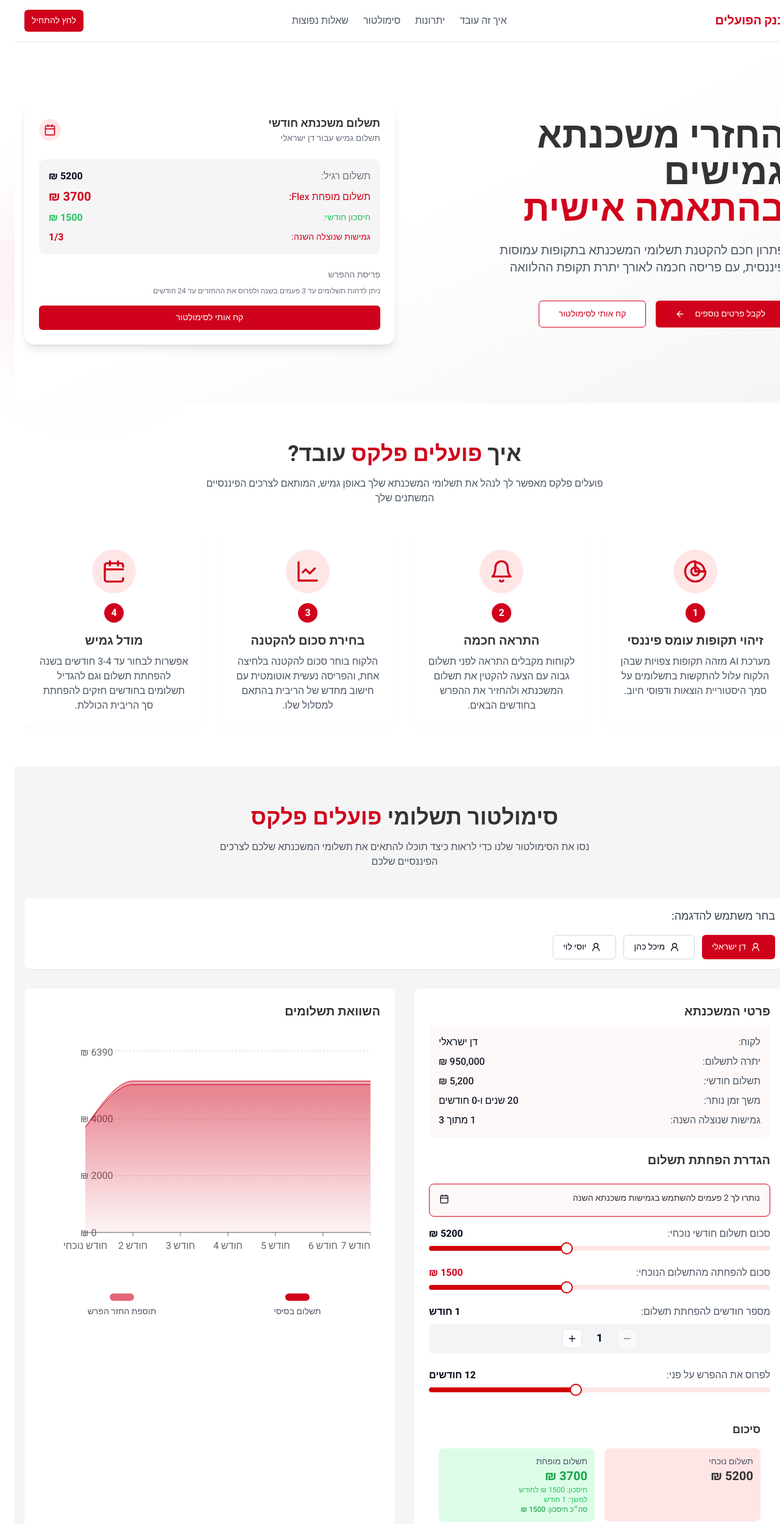
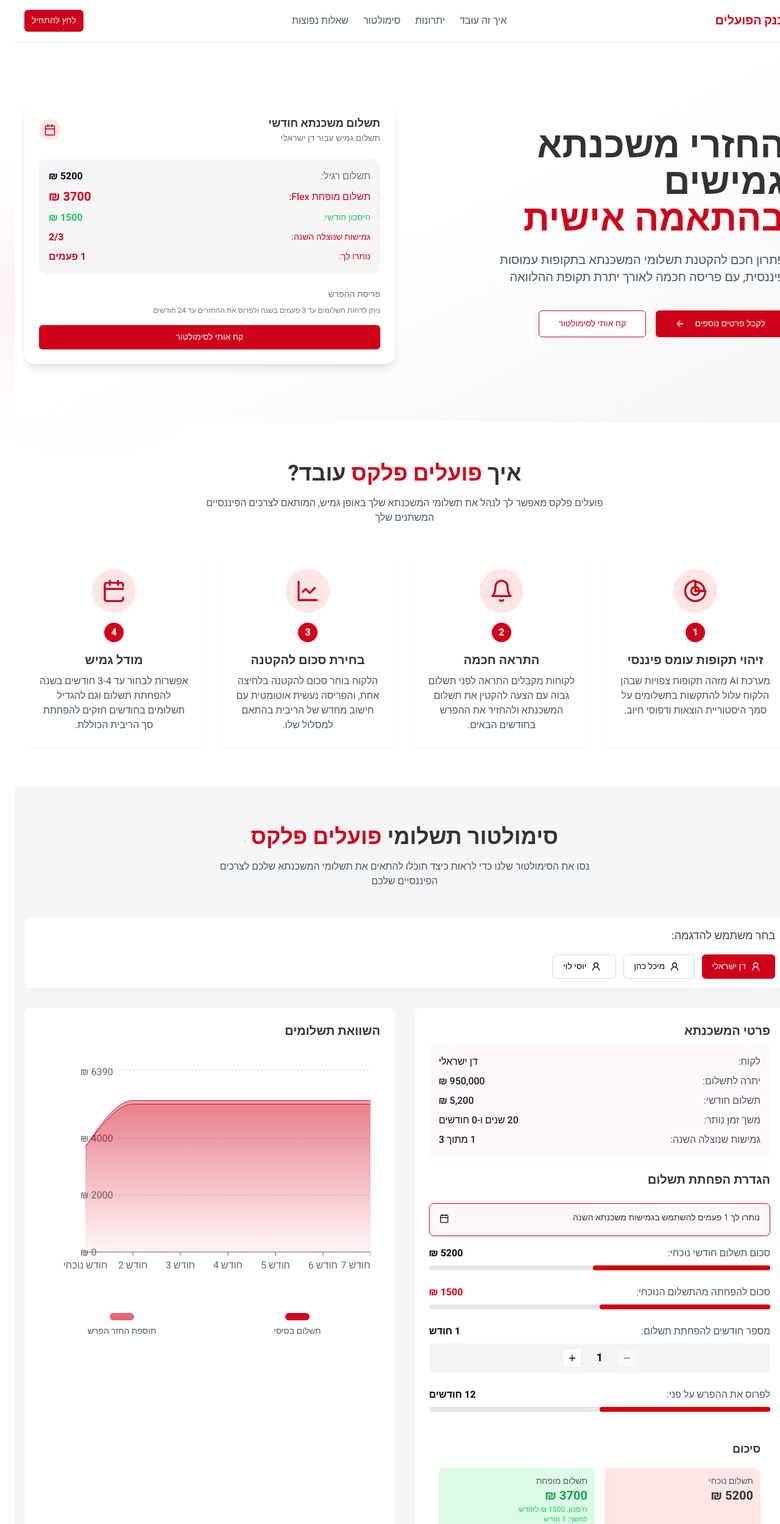
Before and after one commit to nirshar1977/poalim-flex-flow, a React (Vite) app: page / in a window 1280 px wide. Shown: the top 2499 px of the page at 61% size. Built offline with nearby package versions, Linux system fonts and the light colour scheme.

Commit message:
Fix: Update flex count label
Update the "נותרו לך 2 פעמים להשתמש בגמישות משכנתא השנה" label when the plus/minus button is activated.

```diff
--- a/src/components/HeroSection.tsx
+++ b/src/components/HeroSection.tsx
@@ -9,6 +9,10 @@ const HeroSection: React.FC = () => {
   const [reducedPayment, setReducedPayment] = useState(currentUser.currentPayment - (currentUser.recommendedReduction || 0));
   const [recommendedReduction, setRecommendedReduction] = useState(currentUser.recommendedReduction || 0);
   const [postponeMonths, setPostponeMonths] = useState(1);
+  const [flexUsedThisYear, setFlexUsedThisYear] = useState(currentUser.flexUsedThisYear);
+  const [maxFlexPerYear, setMaxFlexPerYear] = useState(3);
+  const [remainingFlexCount, setRemainingFlexCount] = useState(maxFlexPerYear - flexUsedThisYear);
+  const [effectiveRemainingFlexCount, setEffectiveRemainingFlexCount] = useState(remainingFlexCount - postponeMonths);
 
   // Listen for custom events to update the user data when selection changes in the simulator
   useEffect(() => {
@@ -20,6 +24,8 @@ const HeroSection: React.FC = () => {
           setCurrentUser(user);
           setReducedPayment(user.currentPayment - (user.recommendedReduction || 0));
           setRecommendedReduction(user.recommendedReduction || 0);
+          setFlexUsedThisYear(user.flexUsedThisYear);
+          setRemainingFlexCount(3 - user.flexUsedThisYear);
         }
       }
     };
@@ -31,6 +37,23 @@ const HeroSection: React.FC = () => {
         setReducedPayment(detail.reducedPayment);
         setRecommendedReduction(detail.reductionAmount);
         setPostponeMonths(detail.postponeMonths);
+
+        // Update flex related counts
+        if (detail.flexUsedThisYear !== undefined) {
+          setFlexUsedThisYear(detail.flexUsedThisYear);
+        }
+
+        if (detail.MAX_FLEX_PER_YEAR !== undefined) {
+          setMaxFlexPerYear(detail.MAX_FLEX_PER_YEAR);
+        }
+
+        if (detail.remainingFlexCount !== undefined) {
+          setRemainingFlexCount(detail.remainingFlexCount);
+        }
+
+        if (detail.effectiveRemainingFlexCount !== undefined) {
+          setEffectiveRemainingFlexCount(detail.effectiveRemainingFlexCount);
+        }
 
         // If userId is provided, update the current user
         if (detail.userId) {
@@ -126,10 +149,14 @@ const HeroSection: React.FC = () => {
                       <span className="font-bold text-poalim-red">{postponeMonths} חודשים</span>
                     </div>
                   )}
-                  {currentUser.flexUsedThisYear > 0 && (
+                  <div className="flex justify-between items-center mt-2">
+                    <span className="text-poalim-red text-sm">גמישות שנוצלה השנה:</span>
+                    <span className="font-bold text-poalim-red">{flexUsedThisYear + postponeMonths}/{maxFlexPerYear}</span>
+                  </div>
+                  {effectiveRemainingFlexCount < remainingFlexCount && effectiveRemainingFlexCount >= 0 && (
                     <div className="flex justify-between items-center mt-2">
-                      <span className="text-poalim-red text-sm">גמישות שנוצלה השנה:</span>
-                      <span className="font-bold text-poalim-red">{currentUser.flexUsedThisYear}/3</span>
+                      <span className="text-poalim-red text-sm">נותרו לך:</span>
+                      <span className="font-bold text-poalim-red">{effectiveRemainingFlexCount} פעמים</span>
                     </div>
                   )}
                 </div>
--- a/src/components/payment-calculator/PaymentForm.tsx
+++ b/src/components/payment-calculator/PaymentForm.tsx
@@ -1,6 +1,5 @@
 
 import React from 'react';
-import { Slider } from '@/components/ui/slider';
 import { Button } from '@/components/ui/button';
 import { Alert, AlertDescription } from '@/components/ui/alert';
 import { Calendar, Minus, Plus } from 'lucide-react';
@@ -58,13 +57,16 @@ const PaymentForm: React.FC<PaymentFormProps> = ({
     }
   };
 
+  // Calculate the actual remaining flex count after current selection
+  const effectiveRemainingFlexCount = remainingFlexCount - postponeMonths;
+
   return (
     <>
       {remainingFlexCount < MAX_FLEX_PER_YEAR && (
         <Alert className="mb-4 bg-poalim-lightRed/30 border-poalim-red">
           <Calendar className="h-4 w-4 text-poalim-red" />
           <AlertDescription className="text-poalim-darkText">
-            נותרו לך {remainingFlexCount} פעמים להשתמש בגמישות משכנתא השנה
+            נותרו לך {effectiveRemainingFlexCount} פעמים להשתמש בגמישות משכנתא השנה
           </AlertDescription>
         </Alert>
       )}
@@ -74,27 +76,23 @@ const PaymentForm: React.FC<PaymentFormProps> = ({
           <label className="text-gray-600">סכום תשלום חודשי נוכחי:</label>
           <span className="font-bold">{currentPayment} ₪</span>
         </div>
-        <Slider
-          value={[currentPayment]}
-          min={2000}
-          max={10000}
-          step={100}
-          onValueChange={(values) => setCurrentPayment(values[0])}
-          className="mb-6"
-        />
+        <div className="w-full bg-gray-200 h-2 rounded-full mb-6">
+          <div
+            className="bg-primary h-2 rounded-full"
+            style={{ width: `${(currentPayment / 10000) * 100}%` }}
+          ></div>
+        </div>
 
         <div className="flex justify-between mb-2">
           <label className="text-gray-600">סכום להפחתה מהתשלום הנוכחי:</label>
           <span className="font-bold text-poalim-red">{reductionAmount} ₪</span>
         </div>
-        <Slider
-          value={[reductionAmount]}
-          min={500}
-          max={Math.min(3000, currentPayment - 1000)}
-          step={100}
-          onValueChange={(values) => setReductionAmount(values[0])}
-          className="mb-6"
-        />
+        <div className="w-full bg-gray-200 h-2 rounded-full mb-6">
+          <div
+            className="bg-poalim-red h-2 rounded-full"
+            style={{ width: `${(reductionAmount / Math.min(3000, currentPayment - 1000)) * 100}%` }}
+          ></div>
+        </div>
 
         <div className="flex justify-between mb-2">
           <label className="text-gray-600">מספר חודשים להפחתת תשלום:</label>
@@ -130,14 +128,12 @@ const PaymentForm: React.FC<PaymentFormProps> = ({
           <label className="text-gray-600">לפרוס את ההפרש על פני:</label>
           <span className="font-bold">{repayMonths} חודשים</span>
         </div>
-        <Slider
-          value={[repayMonths]}
-          min={3}
-          max={24}
-          step={1}
-          onValueChange={(values) => setRepayMonths(values[0])}
-          className="mb-6"
-        />
+        <div className="w-full bg-gray-200 h-2 rounded-full mb-6">
+          <div
+            className="bg-primary h-2 rounded-full"
+            style={{ width: `${(repayMonths / 24) * 100}%` }}
+          ></div>
+        </div>
       </div>
 
       <PaymentSummary
--- a/src/components/payment-calculator/usePaymentCalculator.ts
+++ b/src/components/payment-calculator/usePaymentCalculator.ts
@@ -37,12 +37,16 @@ export const usePaymentCalculator = () => {
         reductionAmount,
         postponeMonths,
         repayMonths,
-        userId: selectedUserId
+        userId: selectedUserId,
+        remainingFlexCount,
+        effectiveRemainingFlexCount: remainingFlexCount - postponeMonths,
+        flexUsedThisYear: currentUser.flexUsedThisYear,
+        MAX_FLEX_PER_YEAR
       }
     });
 
     window.dispatchEvent(event);
-  }, [currentPayment, reductionAmount, postponeMonths, repayMonths, selectedUserId]);
+  }, [currentPayment, reductionAmount, postponeMonths, repayMonths, selectedUserId, currentUser.flexUsedThisYear, remainingFlexCount]);
 
   // Calculate adjusted payments
   const reducedPayment = currentPayment - reductionAmount;
```
